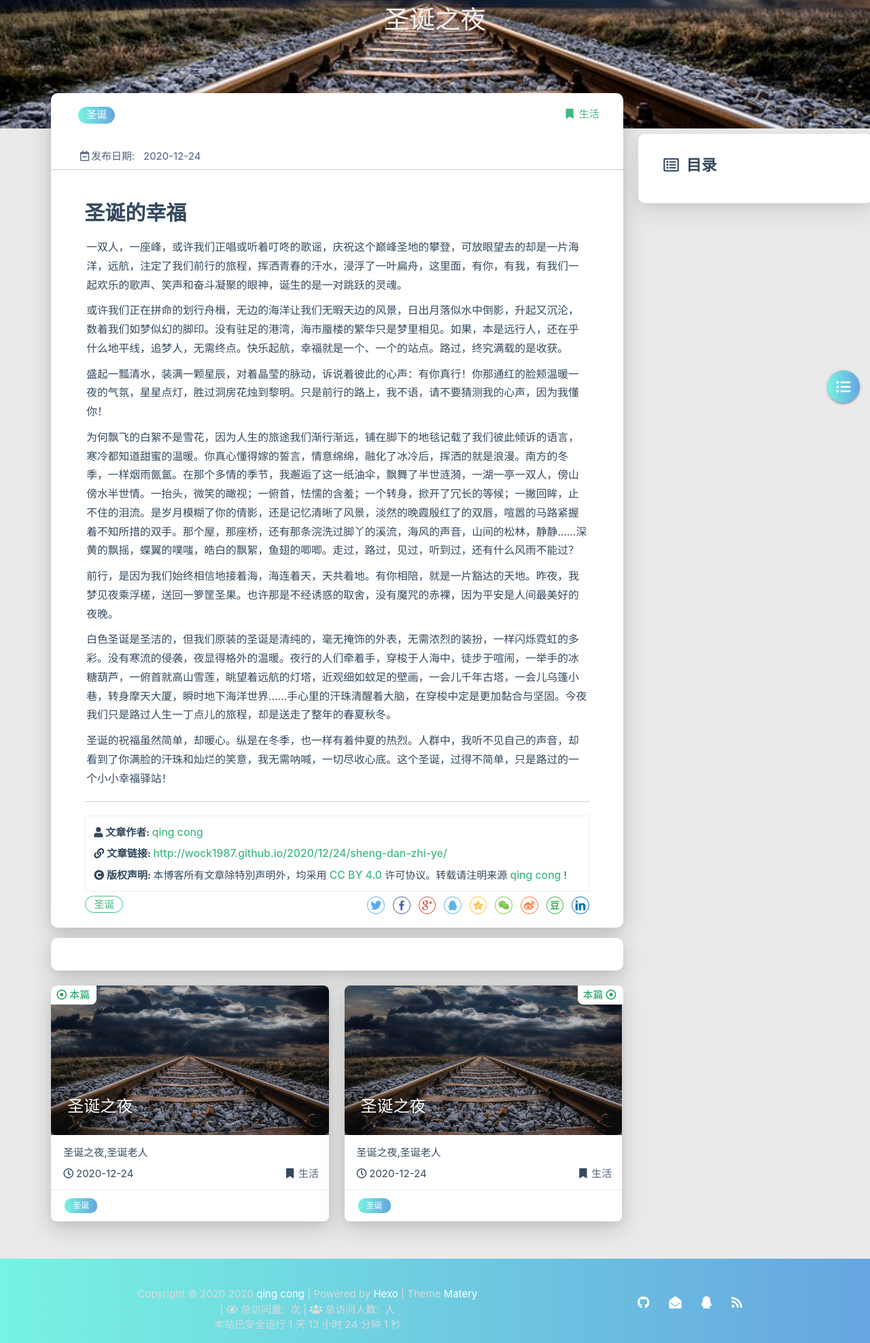
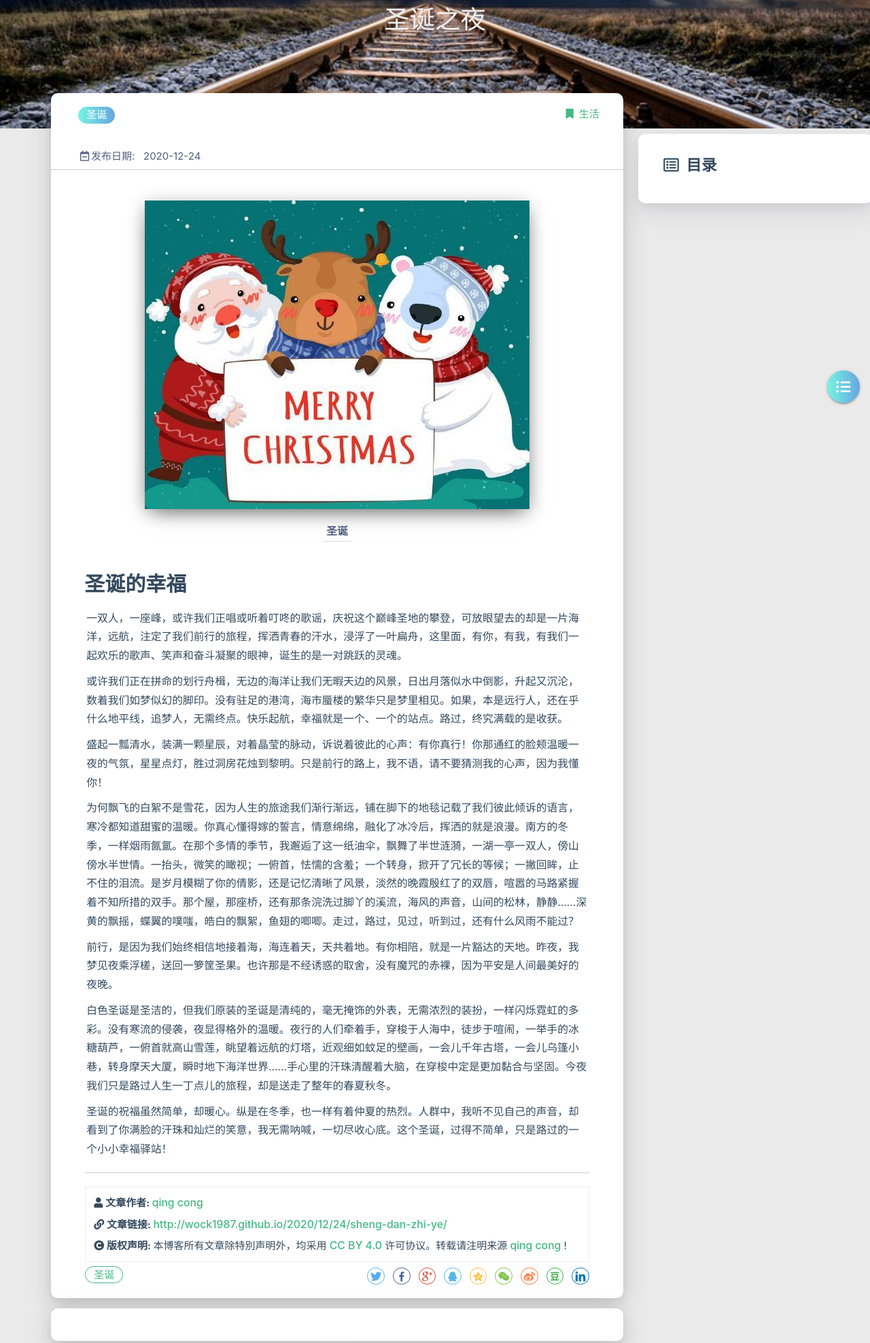
Before and after one commit to wock1987/wock1987.github.io, a plain HTML site: page 2020/12/24/sheng-dan-zhi-ye/index.html in a window 1280 px wide. Shown: the part 131-2107 px from the top of the page at 68% size. Drawn offline with Linux system fonts and the light colour scheme; some packages are replaced by stand-ins of ours; a script that the page names is missing.

Commit message:
Site updated: 2020-12-24 21:23:56

```diff
--- a/2020/12/24/sheng-dan-zhi-ye/index.html
+++ b/2020/12/24/sheng-dan-zhi-ye/index.html
@@ -480,7 +480,8 @@
 
         <div class="card-content article-card-content">
             <div id="articleContent">
-                <h1 id="圣诞的幸福"><a href="#圣诞的幸福" class="headerlink" title="圣诞的幸福"></a>圣诞的幸福</h1><p>  一双人，一座峰，或许我们正唱或听着叮咚的歌谣，庆祝这个巅峰圣地的攀登，可放眼望去的却是一片海洋，远航，注定了我们前行的旅程，挥洒青春的汗水，浸浮了一叶扁舟，这里面，有你，有我，有我们一起欢乐的歌声、笑声和奋斗凝聚的眼神，诞生的是一对跳跃的灵魂。</p>
+                <p><img src="/images/shengdan.png" alt="圣诞"></p>
+<h1 id="圣诞的幸福"><a href="#圣诞的幸福" class="headerlink" title="圣诞的幸福"></a>圣诞的幸福</h1><p>  一双人，一座峰，或许我们正唱或听着叮咚的歌谣，庆祝这个巅峰圣地的攀登，可放眼望去的却是一片海洋，远航，注定了我们前行的旅程，挥洒青春的汗水，浸浮了一叶扁舟，这里面，有你，有我，有我们一起欢乐的歌声、笑声和奋斗凝聚的眼神，诞生的是一对跳跃的灵魂。</p>
 <p> 或许我们正在拼命的划行舟楫，无边的海洋让我们无暇天边的风景，日出月落似水中倒影，升起又沉沦，数着我们如梦似幻的脚印。没有驻足的港湾，海市蜃楼的繁华只是梦里相见。如果，本是远行人，还在乎什么地平线，追梦人，无需终点。快乐起航，幸福就是一个、一个的站点。路过，终究满载的是收获。</p>
 <p> 盛起一瓢清水，装满一颗星辰，对着晶莹的脉动，诉说着彼此的心声：有你真行！你那通红的脸颊温暖一夜的气氛，星星点灯，胜过洞房花烛到黎明。只是前行的路上，我不语，请不要猜测我的心声，因为我懂你！</p>
 <p> 为何飘飞的白絮不是雪花，因为人生的旅途我们渐行渐远，铺在脚下的地毯记载了我们彼此倾诉的语言，寒冷都知道甜蜜的温暖。你真心懂得嫁的誓言，情意绵绵，融化了冰冷后，挥洒的就是浪漫。南方的冬季，一样烟雨氤氲。在那个多情的季节，我邂逅了这一纸油伞，飘舞了半世涟漪，一湖一亭一双人，傍山傍水半世情。一抬头，微笑的瞰视；一俯首，怯懦的含羞；一个转身，掀开了冗长的等候；一撇回眸，止不住的泪流。是岁月模糊了你的倩影，还是记忆清晰了风景，淡然的晚霞殷红了的双唇，喧嚣的马路紧握着不知所措的双手。那个屋，那座桥，还有那条浣洗过脚丫的溪流，海风的声音，山间的松林，静静……深黄的飘摇，蝶翼的噗嗤，皓白的飘絮，鱼翅的唧唧。走过，路过，见过，听到过，还有什么风雨不能过？</p>
@@ -635,7 +636,7 @@
                 <div class="card-content article-content">
                     <div class="summary block-with-text">
 
-                            圣诞之夜,圣诞老人
+                            圣诞快乐
 
                     </div>
                     <div class="publish-info">
@@ -685,7 +686,7 @@
                 <div class="card-content article-content">
                     <div class="summary block-with-text">
 
-                            圣诞之夜,圣诞老人
+                            圣诞快乐
 
                     </div>
                     <div class="publish-info">
--- a/search.xml
+++ b/search.xml
@@ -8,7 +8,7 @@
       <link href="2020/12/24/sheng-dan-zhi-ye/"/>
       <url>2020/12/24/sheng-dan-zhi-ye/</url>
 
-        <content type="html"><![CDATA[<h1 id="圣诞的幸福"><a href="#圣诞的幸福" class="headerlink" title="圣诞的幸福"></a>圣诞的幸福</h1><p>  一双人，一座峰，或许我们正唱或听着叮咚的歌谣，庆祝这个巅峰圣地的攀登，可放眼望去的却是一片海洋，远航，注定了我们前行的旅程，挥洒青春的汗水，浸浮了一叶扁舟，这里面，有你，有我，有我们一起欢乐的歌声、笑声和奋斗凝聚的眼神，诞生的是一对跳跃的灵魂。</p><p> 或许我们正在拼命的划行舟楫，无边的海洋让我们无暇天边的风景，日出月落似水中倒影，升起又沉沦，数着我们如梦似幻的脚印。没有驻足的港湾，海市蜃楼的繁华只是梦里相见。如果，本是远行人，还在乎什么地平线，追梦人，无需终点。快乐起航，幸福就是一个、一个的站点。路过，终究满载的是收获。</p><p> 盛起一瓢清水，装满一颗星辰，对着晶莹的脉动，诉说着彼此的心声：有你真行！你那通红的脸颊温暖一夜的气氛，星星点灯，胜过洞房花烛到黎明。只是前行的路上，我不语，请不要猜测我的心声，因为我懂你！</p><p> 为何飘飞的白絮不是雪花，因为人生的旅途我们渐行渐远，铺在脚下的地毯记载了我们彼此倾诉的语言，寒冷都知道甜蜜的温暖。你真心懂得嫁的誓言，情意绵绵，融化了冰冷后，挥洒的就是浪漫。南方的冬季，一样烟雨氤氲。在那个多情的季节，我邂逅了这一纸油伞，飘舞了半世涟漪，一湖一亭一双人，傍山傍水半世情。一抬头，微笑的瞰视；一俯首，怯懦的含羞；一个转身，掀开了冗长的等候；一撇回眸，止不住的泪流。是岁月模糊了你的倩影，还是记忆清晰了风景，淡然的晚霞殷红了的双唇，喧嚣的马路紧握着不知所措的双手。那个屋，那座桥，还有那条浣洗过脚丫的溪流，海风的声音，山间的松林，静静……深黄的飘摇，蝶翼的噗嗤，皓白的飘絮，鱼翅的唧唧。走过，路过，见过，听到过，还有什么风雨不能过？</p><p> 前行，是因为我们始终相信地接着海，海连着天，天共着地。有你相陪，就是一片豁达的天地。昨夜，我梦见夜乘浮槎，送回一箩筐圣果。也许那是不经诱惑的取舍，没有魔咒的赤裸，因为平安是人间最美好的夜晚。</p><p> 白色圣诞是圣洁的，但我们原装的圣诞是清纯的，毫无掩饰的外表，无需浓烈的装扮，一样闪烁霓虹的多彩。没有寒流的侵袭，夜显得格外的温暖。夜行的人们牵着手，穿梭于人海中，徒步于喧闹，一举手的冰糖葫芦，一俯首就高山雪莲，眺望着远航的灯塔，近观细如蚊足的壁画，一会儿千年古塔，一会儿乌篷小巷，转身摩天大厦，瞬时地下海洋世界……手心里的汗珠清醒着大脑，在穿梭中定是更加黏合与坚固。今夜我们只是路过人生一丁点儿的旅程，却是送走了整年的春夏秋冬。</p><p> 圣诞的祝福虽然简单，却暖心。纵是在冬季，也一样有着仲夏的热烈。人群中，我听不见自己的声音，却看到了你满脸的汗珠和灿烂的笑意，我无需呐喊，一切尽收心底。这个圣诞，过得不简单，只是路过的一个小小幸福驿站！</p>]]></content>
+        <content type="html"><![CDATA[<p><img src="/images/shengdan.png" alt="圣诞"></p><h1 id="圣诞的幸福"><a href="#圣诞的幸福" class="headerlink" title="圣诞的幸福"></a>圣诞的幸福</h1><p>  一双人，一座峰，或许我们正唱或听着叮咚的歌谣，庆祝这个巅峰圣地的攀登，可放眼望去的却是一片海洋，远航，注定了我们前行的旅程，挥洒青春的汗水，浸浮了一叶扁舟，这里面，有你，有我，有我们一起欢乐的歌声、笑声和奋斗凝聚的眼神，诞生的是一对跳跃的灵魂。</p><p> 或许我们正在拼命的划行舟楫，无边的海洋让我们无暇天边的风景，日出月落似水中倒影，升起又沉沦，数着我们如梦似幻的脚印。没有驻足的港湾，海市蜃楼的繁华只是梦里相见。如果，本是远行人，还在乎什么地平线，追梦人，无需终点。快乐起航，幸福就是一个、一个的站点。路过，终究满载的是收获。</p><p> 盛起一瓢清水，装满一颗星辰，对着晶莹的脉动，诉说着彼此的心声：有你真行！你那通红的脸颊温暖一夜的气氛，星星点灯，胜过洞房花烛到黎明。只是前行的路上，我不语，请不要猜测我的心声，因为我懂你！</p><p> 为何飘飞的白絮不是雪花，因为人生的旅途我们渐行渐远，铺在脚下的地毯记载了我们彼此倾诉的语言，寒冷都知道甜蜜的温暖。你真心懂得嫁的誓言，情意绵绵，融化了冰冷后，挥洒的就是浪漫。南方的冬季，一样烟雨氤氲。在那个多情的季节，我邂逅了这一纸油伞，飘舞了半世涟漪，一湖一亭一双人，傍山傍水半世情。一抬头，微笑的瞰视；一俯首，怯懦的含羞；一个转身，掀开了冗长的等候；一撇回眸，止不住的泪流。是岁月模糊了你的倩影，还是记忆清晰了风景，淡然的晚霞殷红了的双唇，喧嚣的马路紧握着不知所措的双手。那个屋，那座桥，还有那条浣洗过脚丫的溪流，海风的声音，山间的松林，静静……深黄的飘摇，蝶翼的噗嗤，皓白的飘絮，鱼翅的唧唧。走过，路过，见过，听到过，还有什么风雨不能过？</p><p> 前行，是因为我们始终相信地接着海，海连着天，天共着地。有你相陪，就是一片豁达的天地。昨夜，我梦见夜乘浮槎，送回一箩筐圣果。也许那是不经诱惑的取舍，没有魔咒的赤裸，因为平安是人间最美好的夜晚。</p><p> 白色圣诞是圣洁的，但我们原装的圣诞是清纯的，毫无掩饰的外表，无需浓烈的装扮，一样闪烁霓虹的多彩。没有寒流的侵袭，夜显得格外的温暖。夜行的人们牵着手，穿梭于人海中，徒步于喧闹，一举手的冰糖葫芦，一俯首就高山雪莲，眺望着远航的灯塔，近观细如蚊足的壁画，一会儿千年古塔，一会儿乌篷小巷，转身摩天大厦，瞬时地下海洋世界……手心里的汗珠清醒着大脑，在穿梭中定是更加黏合与坚固。今夜我们只是路过人生一丁点儿的旅程，却是送走了整年的春夏秋冬。</p><p> 圣诞的祝福虽然简单，却暖心。纵是在冬季，也一样有着仲夏的热烈。人群中，我听不见自己的声音，却看到了你满脸的汗珠和灿烂的笑意，我无需呐喊，一切尽收心底。这个圣诞，过得不简单，只是路过的一个小小幸福驿站！</p>]]></content>
 
 
       <categories>
```
Also changed, not shown: archives/2020/12/index.html (+1 -1 lines), archives/2020/index.html (+1 -1 lines), archives/index.html (+1 -1 lines), atom.xml (+4 -3 lines), categories/生活/index.html (+1 -1 lines), index.html (+1 -1 lines).
